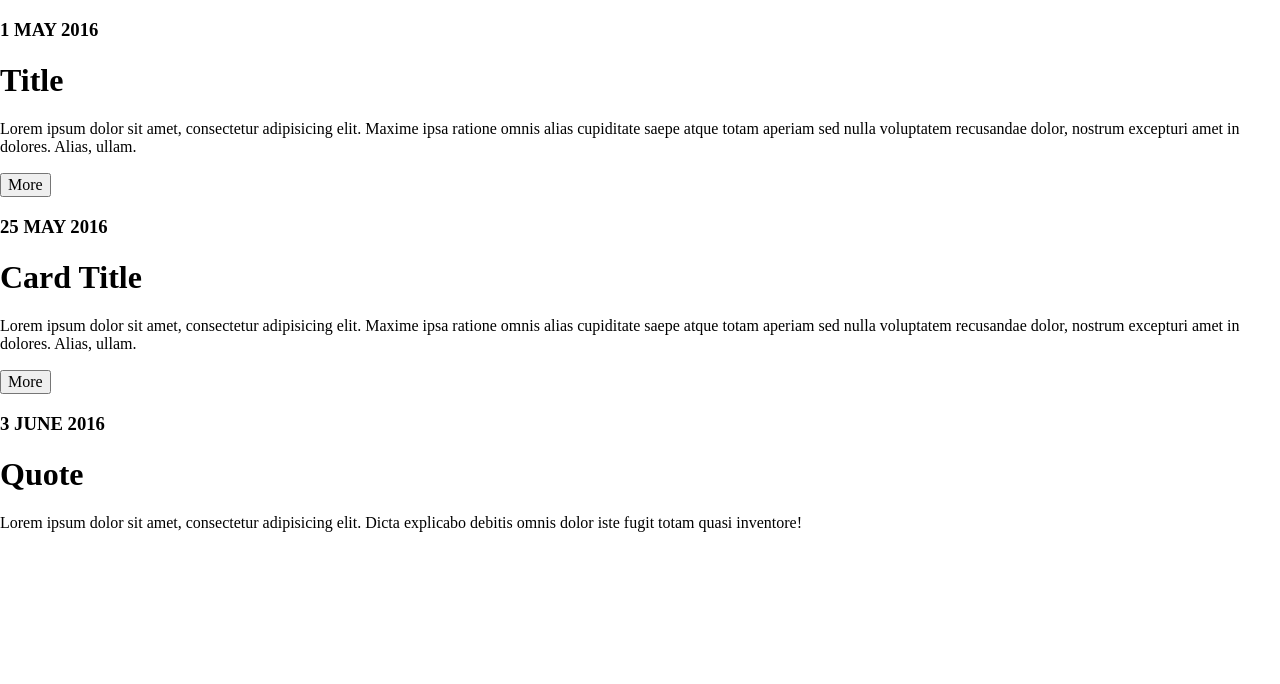
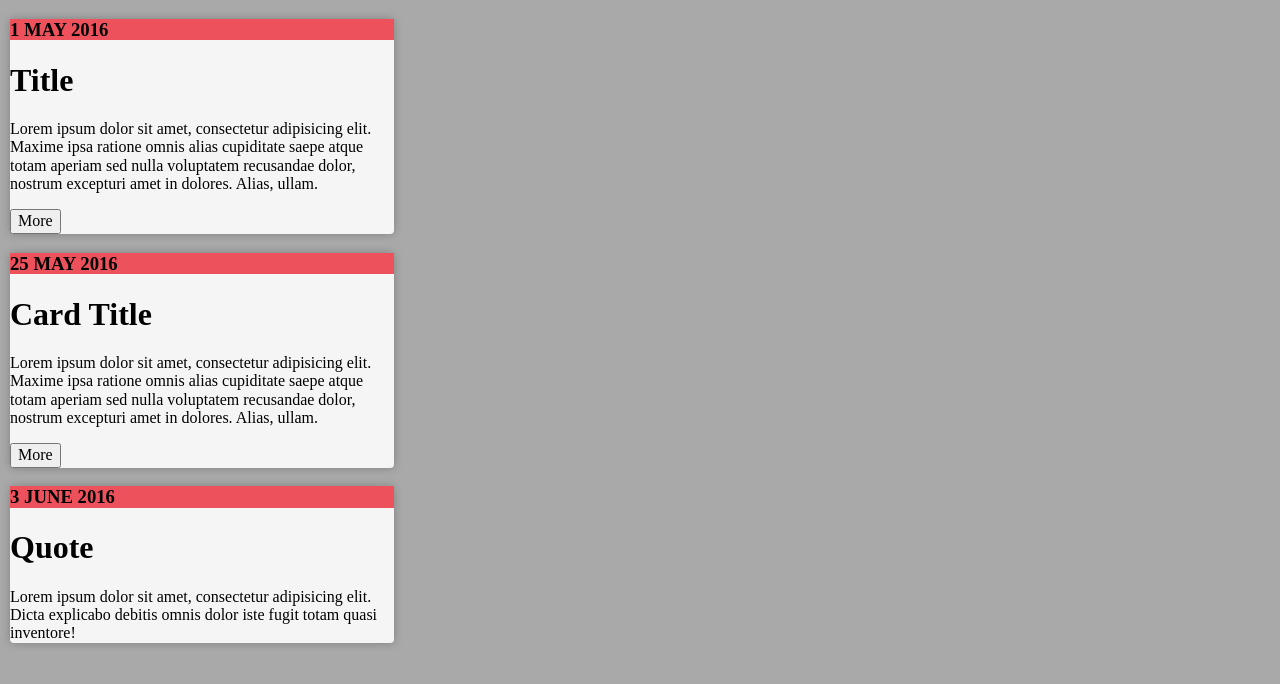
Before and after one commit to CalebNash/vertical-timeline, a plain HTML site: page index.html in a window 1280 px wide. Drawn offline with Linux system fonts and the light colour scheme.

Commit message:
cards separated

```diff
--- a/index.html
+++ b/index.html
@@ -13,8 +13,8 @@
 
   <!-- Card 1 -->
 
-  <div class="card1">
-    <h3 class="date1">1 MAY 2016</h3>
+  <div class="card card1">
+    <h3 class="date date1">1 MAY 2016</h3>
     <h1 class="title1">Title</h1>
     <p class="paragraph1">Lorem ipsum dolor sit amet, consectetur adipisicing elit.
       Maxime ipsa ratione omnis alias cupiditate saepe atque
@@ -25,8 +25,8 @@
 
 <!-- Card 2 -->
 
-  <div class="card2">
-    <h3 class="date2">25 MAY 2016</h3>
+  <div class="card card2">
+    <h3 class="date date2">25 MAY 2016</h3>
     <h1 class="title2">Card Title</h1>
     <p class="paragraph2">Lorem ipsum dolor sit amet, consectetur adipisicing elit.
       Maxime ipsa ratione omnis alias cupiditate saepe atque
@@ -37,8 +37,8 @@
 
 <!--Card 3 -->
 
-  <div class="card3">
-    <h3 class="date3">3 JUNE 2016</h3>
+  <div class="card card3">
+    <h3 class="date date3">3 JUNE 2016</h3>
     <h1 class="title3">Quote</h1>
     <p class="paragraph3">Lorem ipsum dolor sit amet, consectetur adipisicing
       elit.  Dicta explicabo debitis omnis dolor iste fugit
--- a/styles.css
+++ b/styles.css
@@ -0,0 +1,21 @@
+body {
+  background-color: #A9A9A9;
+}
+
+.fullPage {
+  display: flex;
+  width: 100%;
+  display: inline-block;
+}
+
+.card {
+  border-radius: 4px;
+  width: 30%;
+  background-color: #F5F5F5;
+  margin: 10px;
+  box-shadow: 0px 0px 10px gray;
+}
+
+.date {
+  background-color: #EC515C;
+}
```
